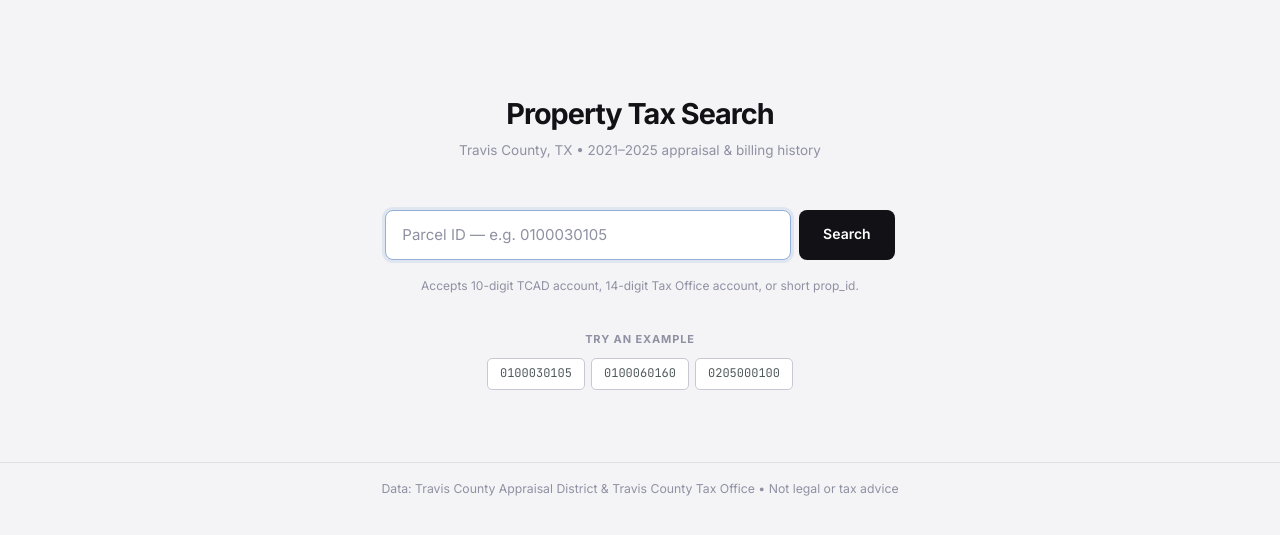
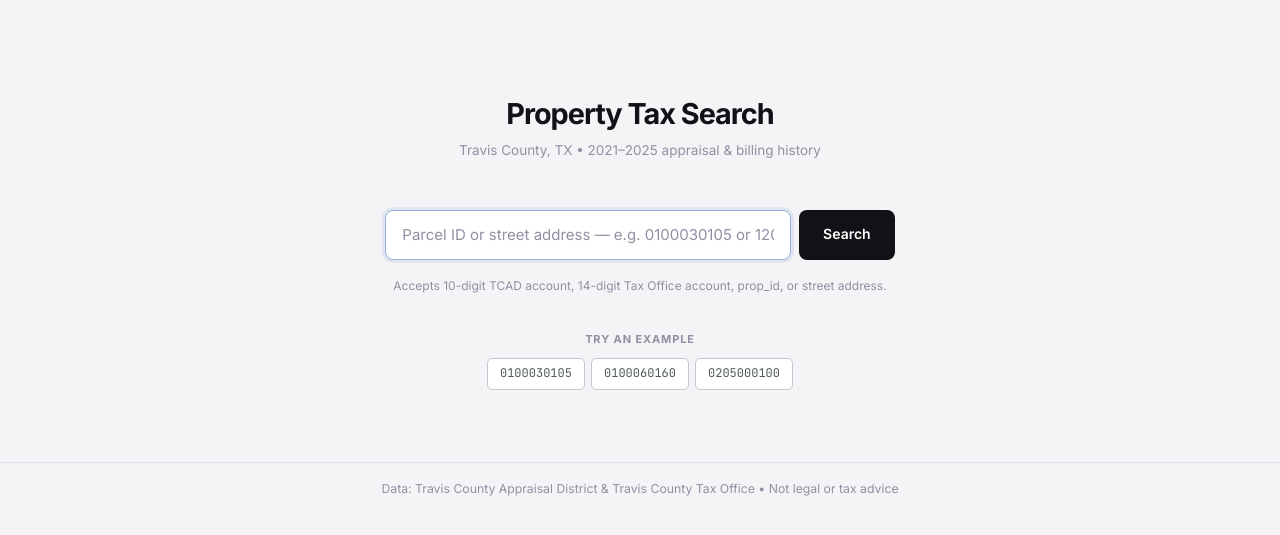
Before and after one commit to aicodingg/parcelytics, a Flask app: page / in a window 1280 px wide. Shown: the part 52-587 px from the top of the page. Run offline with Flask 3, Linux system fonts and the light colour scheme; some libraries are stand-ins or nearby versions.

Commit message:
feat: address typeahead search (Task 2)
- Add /api/address_search?q= route: ILIKE %query% on situs_address,
  returns up to 10 {geo_id, address, owner, state_cd1, neighborhood}
- Extend index() route: address-like queries (containing letters) that
  miss on parcel_id lookup now render a disambiguation list (up to 20)
- Add typeahead JS to index.html: fires after 220 ms debounce,
  shows .ta-opt dropdown reusing existing .ta-wrap CSS
- Update placeholder and helper text for address search
- Add task_staging/task2/create_address_index.sql: pg_trgm GIN index
  (run separately; CONCURRENT, does not block reads)

Branch: task/2-address-typeahead  |  Nothing merged to main

```diff
--- a/app.py
+++ b/app.py
@@ -702,6 +702,29 @@ def index():
 
         if parcel:
             return redirect(url_for("property_detail", geo_id=parcel["geo_id"]))
+
+        # Address-like query (contains letters) — show disambiguation list
+        elif any(c.isalpha() for c in q):
+            q_norm = " ".join(q.upper().split())
+            addr_matches = query("""
+                SELECT geo_id, situs_address, owner_name
+                FROM   parcel
+                WHERE  UPPER(situs_address) ILIKE %(pattern)s
+                ORDER  BY situs_address
+                LIMIT  20
+            """, {"pattern": f"%{q_norm}%"})
+            if addr_matches:
+                return render_template(
+                    "index.html",
+                    q=q,
+                    error=None,
+                    addr_matches=[dict(r) for r in addr_matches],
+                )
+            error = (
+                f"No parcels found matching address \"{q}\". "
+                "Try a shorter street name or use the 10-digit TCAD account number. "
+            )
+
         else:
             error = (
                 f"We couldn't find a parcel matching \"{q}\". "
@@ -1485,6 +1508,45 @@ def api_estimate_acq(geo_id):
     ]
     return jsonify(result)
 
+
+
+@app.route("/api/address_search")
+def api_address_search():
+    """
+    Address typeahead API (Task 2).
+    Returns up to 10 matching parcels for a partial address query.
+    Query params:
+      q   str   partial address string (min 3 chars)
+    """
+    q = request.args.get("q", "").strip()
+    if len(q) < 3:
+        return jsonify({"ok": True, "results": []})
+
+    # Normalise: collapse whitespace, uppercase for consistent matching
+    q_norm = " ".join(q.upper().split())
+
+    # pg_trgm index (idx_parcel_situs_trgm) will be used if installed;
+    # ILIKE works correctly either way — just slower without the index.
+    rows = query("""
+        SELECT geo_id, situs_address, owner_name, state_cd1, neighborhood_cd
+        FROM   parcel
+        WHERE  UPPER(situs_address) ILIKE %(pattern)s
+        ORDER  BY situs_address
+        LIMIT  10
+    """, {"pattern": f"%{q_norm}%"})
+
+    results = [
+        {
+            "geo_id":       r["geo_id"],
+            "address":      r["situs_address"] or "",
+            "owner":        r["owner_name"] or "",
+            "state_cd1":    r["state_cd1"] or "",
+            "neighborhood": r["neighborhood_cd"] or "",
+        }
+        for r in rows
+    ]
+    return jsonify({"ok": True, "results": results})
+
 @app.route("/about")
 def about():
     return render_template("about.html")
--- a/templates/index.html
+++ b/templates/index.html
@@ -1,5 +1,75 @@
 {% extends "base.html" %}
 {% block title %}Parcel Search — Parcelytics{% endblock %}
+
+{% block scripts %}
+{# ── Address typeahead JS (Task 2) ───────────────────────────────────────── #}
+<script>
+(function () {
+  const inp  = document.querySelector('input[name="q"]');
+  const wrap = document.getElementById('addrTaWrap');
+  const list = document.getElementById('addrTaList');
+
+  if (!inp || !wrap || !list) return;
+
+  let _timer = null;
+  let _last  = "";
+
+  function isAddressLike(v) {
+    // Has at least one letter = likely address, not parcel ID
+    return /[a-zA-Z]/.test(v);
+  }
+
+  function showSuggestions(results) {
+    list.innerHTML = "";
+    if (!results || results.length === 0) {
+      wrap.style.display = "none";
+      return;
+    }
+    results.forEach(r => {
+      const opt = document.createElement("div");
+      opt.className = "ta-opt";
+      opt.innerHTML =
+        `<span style="font-size:13px;">${r.address || '(unknown)'}</span>` +
+        `<span style="font-family:var(--font-mono); font-size:11.5px; color:var(--text-3); margin-left:12px;">${r.geo_id}</span>`;
+      opt.addEventListener("mousedown", e => {
+        e.preventDefault();
+        window.location.href = "/parcel/" + r.geo_id;
+      });
+      list.appendChild(opt);
+    });
+    wrap.style.display = "block";
+  }
+
+  inp.addEventListener("input", function () {
+    const val = inp.value.trim();
+    if (!isAddressLike(val) || val.length < 3) {
+      wrap.style.display = "none";
+      return;
+    }
+    if (val === _last) return;
+    _last = val;
+    clearTimeout(_timer);
+    _timer = setTimeout(() => {
+      fetch("/api/address_search?q=" + encodeURIComponent(val))
+        .then(r => r.json())
+        .then(d => { if (d.ok) showSuggestions(d.results); })
+        .catch(() => {});
+    }, 220);
+  });
+
+  inp.addEventListener("blur", function () {
+    setTimeout(() => { wrap.style.display = "none"; }, 200);
+  });
+
+  inp.addEventListener("focus", function () {
+    if (inp.value.trim().length >= 3 && isAddressLike(inp.value)) {
+      inp.dispatchEvent(new Event("input"));
+    }
+  });
+})();
+</script>
+{% endblock %}
+
 
 {% block content %}
 <div class="row justify-content-center" style="margin-top: 9vh;">
@@ -22,7 +92,7 @@
           type="text"
           name="q"
           class="search-input{% if error %} is-error{% endif %}"
-          placeholder="Parcel ID — e.g. 0100030105"
+          placeholder="Parcel ID or street address — e.g. 0100030105 or 1201 S Lamar"
           value="{{ q }}"
           autofocus
           autocomplete="off"
@@ -31,6 +101,33 @@
         <button class="search-btn" type="submit">Search</button>
       </div>
     </form>
+
+    {# Address typeahead — Task 2 — address-typeahead-task2 #}
+    <div class="ta-wrap" id="addrTaWrap" style="display:none; margin-top:-2px;">
+      <div class="ta-list" id="addrTaList"></div>
+    </div>
+
+    {# Disambiguation list (server-rendered when address_matches is set) #}
+    {% if addr_matches %}
+    <div class="card mt-3 p-0" style="border:1px solid var(--border);">
+      <div class="card-header" style="font-size:13px; font-weight:600;">
+        {{ addr_matches|length }} matching parcel{{ 's' if addr_matches|length != 1 }} — select one
+      </div>
+      <ul class="list-group list-group-flush mb-0" style="font-size:13px;">
+        {% for m in addr_matches %}
+        <li class="list-group-item py-2 px-3">
+          <a href="/parcel/{{ m.geo_id }}" class="text-decoration-none d-flex justify-content-between align-items-center">
+            <span>{{ m.situs_address or '(address unknown)' }}</span>
+            <span class="text-muted ms-3" style="font-family:var(--font-mono); font-size:11.5px; white-space:nowrap;">{{ m.geo_id }}</span>
+          </a>
+          {% if m.owner_name %}
+          <div class="text-muted" style="font-size:11px; margin-top:1px;">{{ m.owner_name }}</div>
+          {% endif %}
+        </li>
+        {% endfor %}
+      </ul>
+    </div>
+    {% endif %}
 
     {# Error state — styled block, not inline Bootstrap feedback #}
     {% if error %}
@@ -41,7 +138,7 @@
 
     {# Helper text #}
     <p class="text-center mt-3" style="font-size: 12px; color: var(--text-3);">
-      Accepts 10-digit TCAD account, 14-digit Tax Office account, or short prop_id.
+      Accepts 10-digit TCAD account, 14-digit Tax Office account, prop_id, or street address.
     </p>
 
     {# Example parcels #}
```
